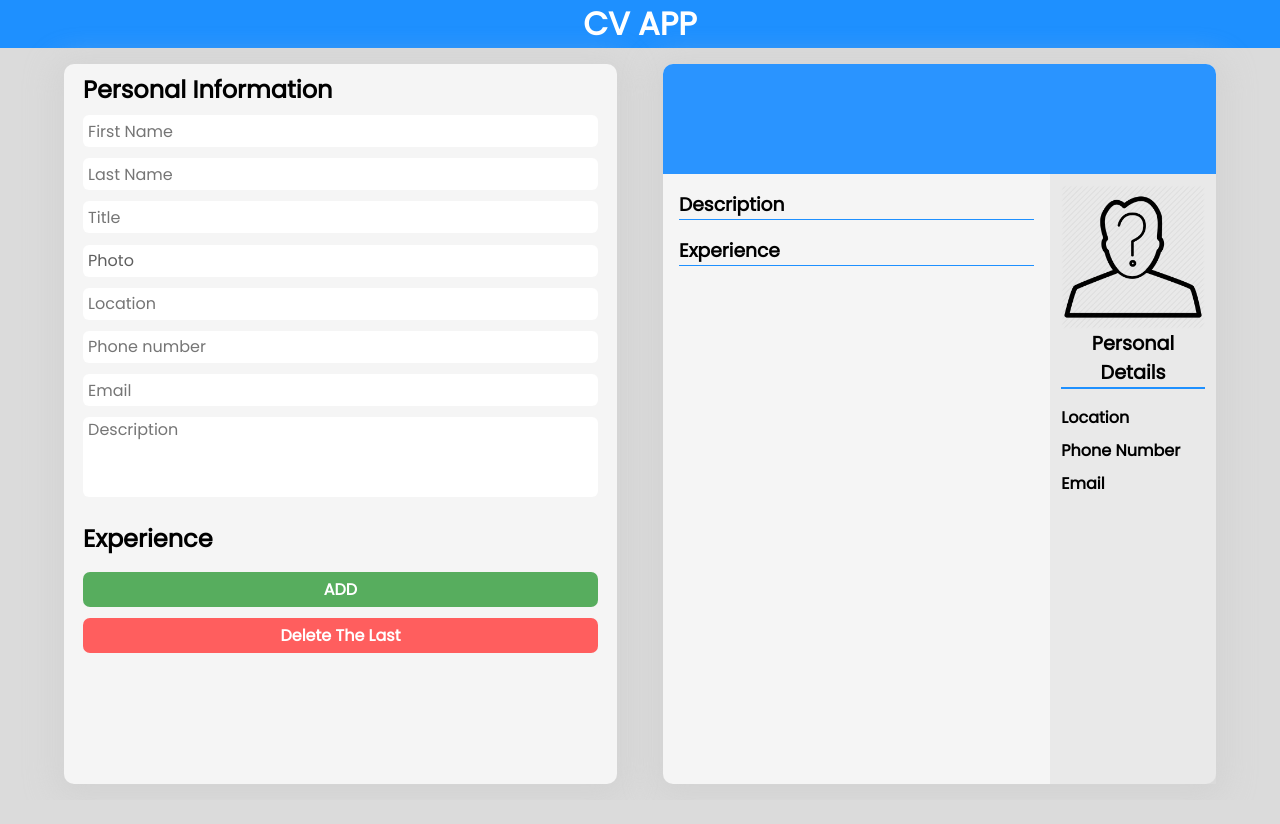
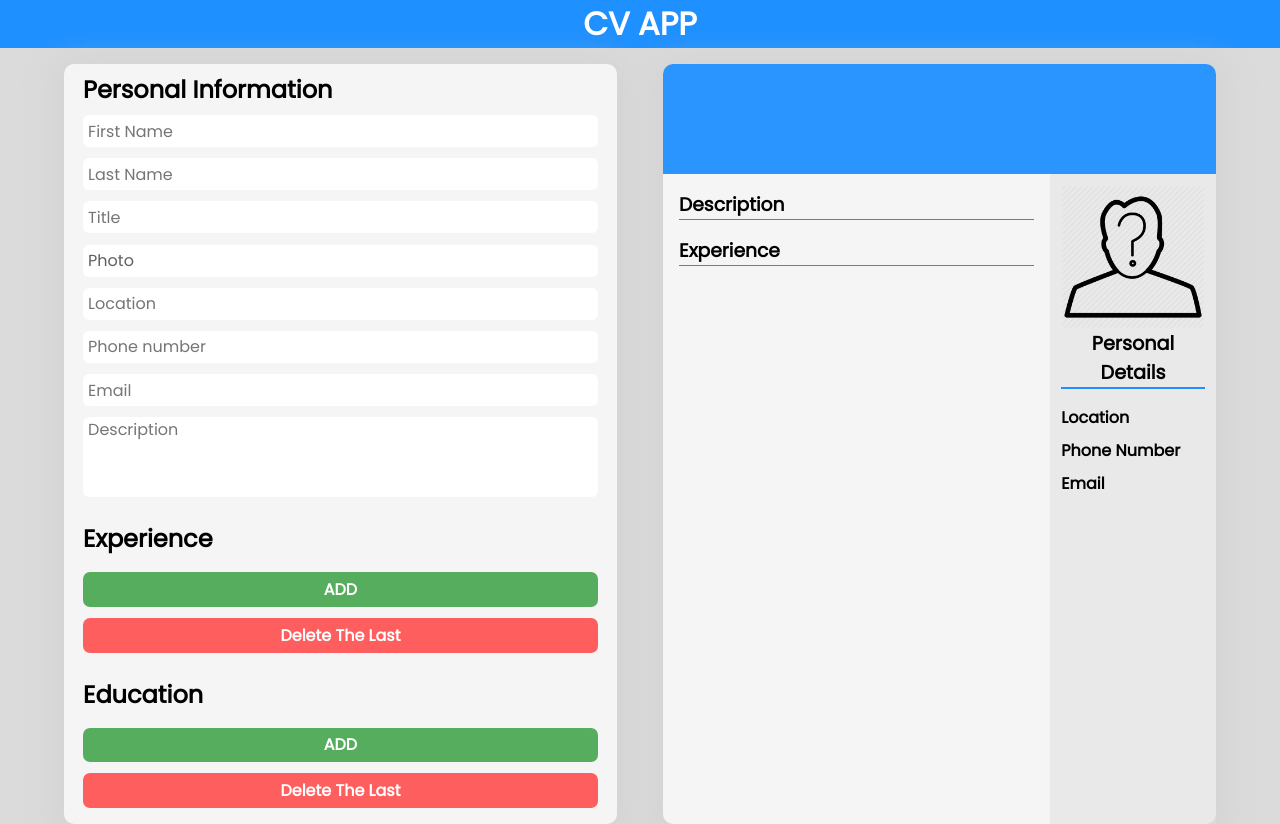
Before and after one commit to GabrielHangor/cv-project, a React (Create React App) app: page / in a window 1280 px wide. Before the commit the page ends 800 px from the top, so only its background shows below. Built offline with nearby package versions, Linux system fonts and the light colour scheme.

Commit message:
Education component

```diff
--- a/src/App.js
+++ b/src/App.js
@@ -4,6 +4,7 @@ import PreviewHeader from './Components/Preview/PreviewHeader';
 import PreviewPersonal from './Components/Preview/PreviewPersonal';
 import PreviewMain from './Components/Preview/PreviewMain';
 import Experience from './Components/InputForm/Experience';
+import Education from './Components/InputForm/Education';
 
 class App extends Component {
   constructor() {
@@ -12,6 +13,8 @@ class App extends Component {
       mainInfo: {},
       experienceObj: {},
       experienceArr: [],
+      educationObj: {},
+      educationArr: [],
     };
 
     this.handleInputChange = this.handleInputChange.bind(this);
@@ -20,6 +23,10 @@ class App extends Component {
     );
     this.submitExperience = this.submitExperience.bind(this);
     this.deletePreviousExperience = this.deletePreviousExperience.bind(this);
+    this.handleEducationInputChange = this.handleEducationInputChange.bind(
+      this
+    );
+    this.submitEducation = this.submitEducation.bind(this);
   }
 
   handleInputChange(e) {
@@ -44,10 +51,26 @@ class App extends Component {
     });
   }
 
+  handleEducationInputChange(e) {
+    const name = e.target.name;
+    const value = e.target.value;
+
+    this.setState({
+      educationObj: { ...this.state.educationObj, [name]: value },
+    });
+  }
+
   submitExperience() {
     this.setState({
       experienceArr: [...this.state.experienceArr, this.state.experienceObj],
       experienceObj: {},
+    });
+  }
+
+  submitEducation() {
+    this.setState({
+      educationArr: [...this.state.educationArr, this.state.educationObj],
+      educationObj: {},
     });
   }
 
@@ -56,6 +79,14 @@ class App extends Component {
     array.pop();
     this.setState({
       experienceArr: array,
+    });
+  }
+
+  deletePreviousEducation() {
+    const array = [...this.state.educationArr];
+    array.pop();
+    this.setState({
+      educationArr: array,
     });
   }
 
@@ -72,6 +103,11 @@ class App extends Component {
               handleInputChange={this.handleExperienceInputChange}
               submitExperience={this.submitExperience}
               deletePreviousExperience={this.deletePreviousExperience}
+            />
+            <Education
+              handleInputChange={this.handleEducationInputChange}
+              submitEducation={this.submitEducation}
+              deletePreviousEducation={this.deletePreviousEducation}
             />
           </div>
           <div className="preview">
--- a/src/Components/InputForm/Education.js
+++ b/src/Components/InputForm/Education.js
@@ -0,0 +1,59 @@
+import React, { Component } from 'react';
+import EducationInput from './EducationInput';
+
+class Education extends Component {
+  constructor() {
+    super();
+    this.state = {
+      toggleInput: false,
+    };
+
+    this.toggleInput = this.toggleInput.bind(this);
+    this.submitInput = this.submitInput.bind(this);
+    this.closeInput = this.closeInput.bind(this);
+  }
+
+  toggleInput() {
+    this.setState({ toggleInput: true });
+  }
+
+  submitInput(e) {
+    e.preventDefault();
+    this.setState({ toggleInput: false });
+    this.props.submitEducation();
+  }
+
+  closeInput() {
+    this.setState({ toggleInput: false });
+  }
+
+  render() {
+    return (
+      <div className="form-group">
+        <h2>Education</h2>
+        {this.state.toggleInput && (
+          <EducationInput
+            submitInput={this.submitInput}
+            handleInputChange={this.props.handleInputChange}
+            closeInput={this.closeInput}
+          />
+        )}
+        {this.state.toggleInput === false ? (
+          <div className="form-input">
+            <button onClick={this.toggleInput} className="add-btn">
+              ADD
+            </button>
+            <button
+              onClick={this.props.deletePreviousEducation}
+              className="cancel-btn"
+            >
+              Delete The Last
+            </button>
+          </div>
+        ) : null}
+      </div>
+    );
+  }
+}
+
+export default Education;
--- /dev/null
+++ b/src/Components/InputForm/EducationInput.js
@@ -0,0 +1,58 @@
+import React from 'react';
+
+function EducationInput({ handleInputChange, submitInput, closeInput }) {
+  return (
+    <form onSubmit={submitInput} className="form-input">
+      <input
+        required
+        onChange={handleInputChange}
+        name="univercity"
+        placeholder="Univercity Name"
+        type="text"
+      />
+      <input
+        required
+        onChange={handleInputChange}
+        name="city"
+        placeholder="City"
+        type="text"
+      />
+      <input
+        required
+        onChange={handleInputChange}
+        name="degree"
+        placeholder="Degree"
+        type="text"
+      />
+      <input
+        required
+        onChange={handleInputChange}
+        name="subject"
+        placeholder="Subject"
+        type="text"
+      />
+      <input
+        required
+        onChange={handleInputChange}
+        name="from"
+        placeholder="From"
+        type="date"
+      />
+      <input
+        required
+        onChange={handleInputChange}
+        name="to"
+        placeholder="To"
+        type="date"
+      />
+      <button type="submit" className="add-btn">
+        Submit
+      </button>
+      <button onClick={closeInput} type="button" className="cancel-btn">
+        Cancel
+      </button>
+    </form>
+  );
+}
+
+export default EducationInput;
--- a/src/Components/InputForm/Experience.js
+++ b/src/Components/InputForm/Experience.js
@@ -39,7 +39,7 @@ class Experience extends Component {
           />
         )}
         {this.state.toggleInput === false ? (
-          <div className='form-input'>
+          <div className="form-input">
             <button onClick={this.toggleInput} className="add-btn">
               ADD
             </button>
```
